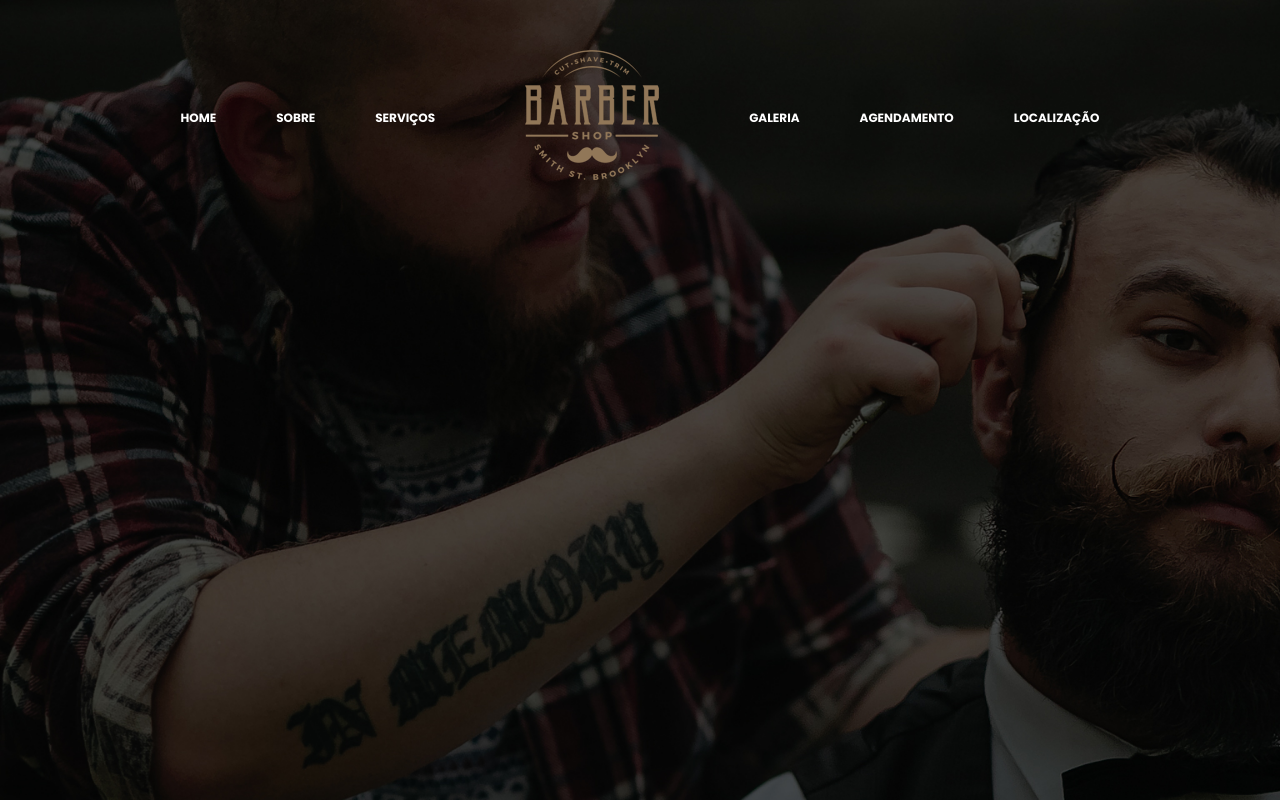
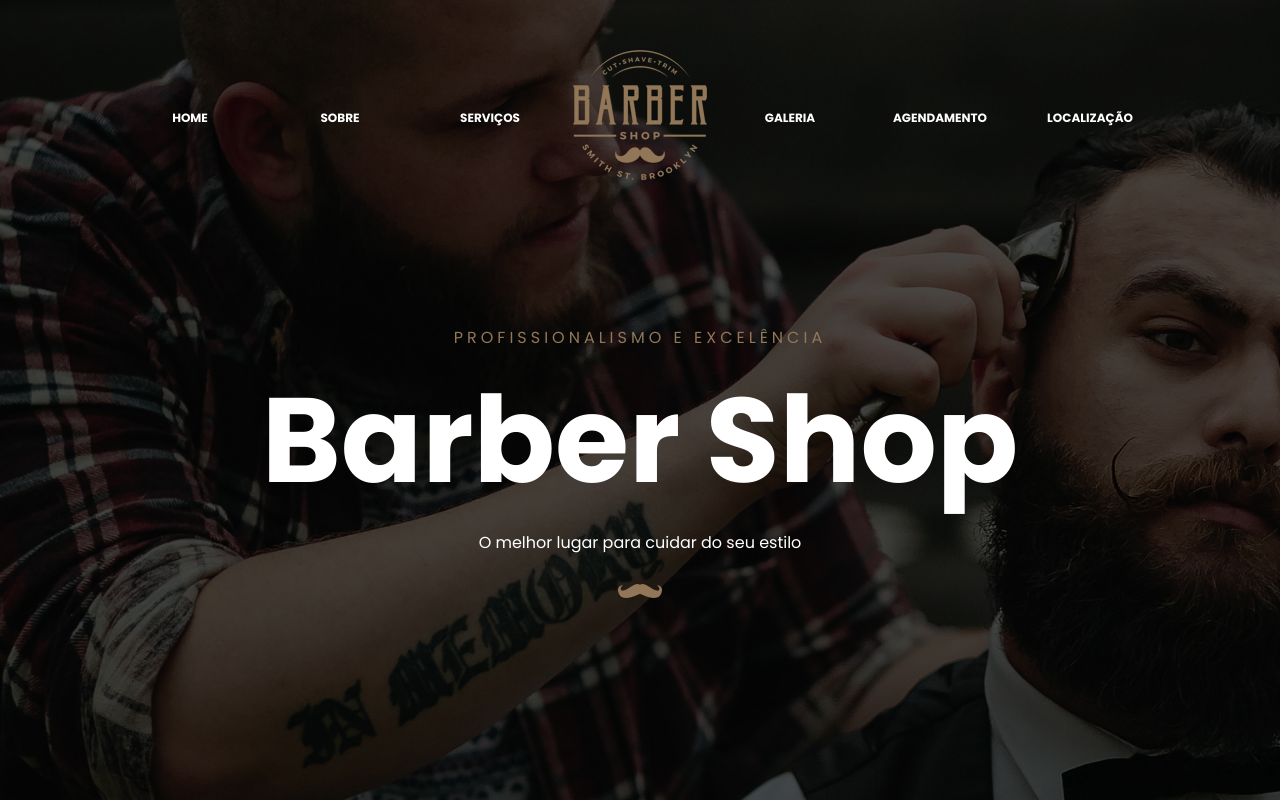
Before and after one commit to brenoborba/barbershop-project, a plain HTML site: page index.html in a window 1280 px wide. Drawn offline with Linux system fonts and the light colour scheme.

Commit message:
Adição de nome da marca e slogan

```diff
--- a/css/style.css
+++ b/css/style.css
@@ -11,10 +11,15 @@
     font-family: 'Poppins', sans-serif;
 }
 
+/********
+* HOME
+*********/
+
 .home {
     height: 100vh; /* viewport height */
     background-image: url(../images/bg-home.jpg);
     background-size: cover;
+    position: relative;
 }
 
 .home .header {
@@ -32,10 +37,11 @@
     margin: 0;
 }
 
-.home .header .nav li{
+.home .header .nav ul li{
     display: flex;
+    justify-content: center;
     align-items: center;
-    margin: 0 10px;
+    width: 150px;
 }
 
 .home .header .nav li a{
@@ -47,14 +53,50 @@
 
 }
 
+.home .header .nav li a:hover{
+    border-bottom: 1px solid var(--color-primary);
+    color: var(--color-primary);
+}
+
 .home .header .nav ul li .logo{
     margin: 0 30px;
 }
 
-.home .header .nav li a:hover{
-    border-bottom: 1px solid var(--color-primary);
-    color: var(--color-primary);
 
 
 
+/***************
+* HOME - BANNER
+***************/
+
+.home .banner{
+    position: absolute;
+    top: 50%;
+    left: 50%;
+    height: 270px;
+    width: 770px;
+    margin-left: -385px;
+    margin-top: -75px;
+    color: white;
+    text-align: center;
 }
+
+.home .banner{
+    display: block;
+}
+
+.home .banner .slogan1{
+    letter-spacing: 4px;
+    font-size: 16px;
+    color: var(--color-primary);
+    text-transform: uppercase;
+}
+
+.home .banner h1{
+    font-size: 120px;
+}
+
+.home .banner .slogan2{
+    font-size: 16px;
+    color: white;
+}
--- a/index.html
+++ b/index.html
@@ -42,6 +42,15 @@
                 </ul>
             </nav>
         </header>
+
+        <div class="banner">
+            <span class="slogan1">Profissionalismo e Excelência</span>
+            <h1 class="company-name">Barber Shop</h1>
+            <span class="slogan2">O melhor lugar para cuidar do seu estilo</span>
+            <br>
+            <br>
+            <img src="/images/much-img.png" alt="barber shop">
+        </div>
     </section>
 
 </body>
```
